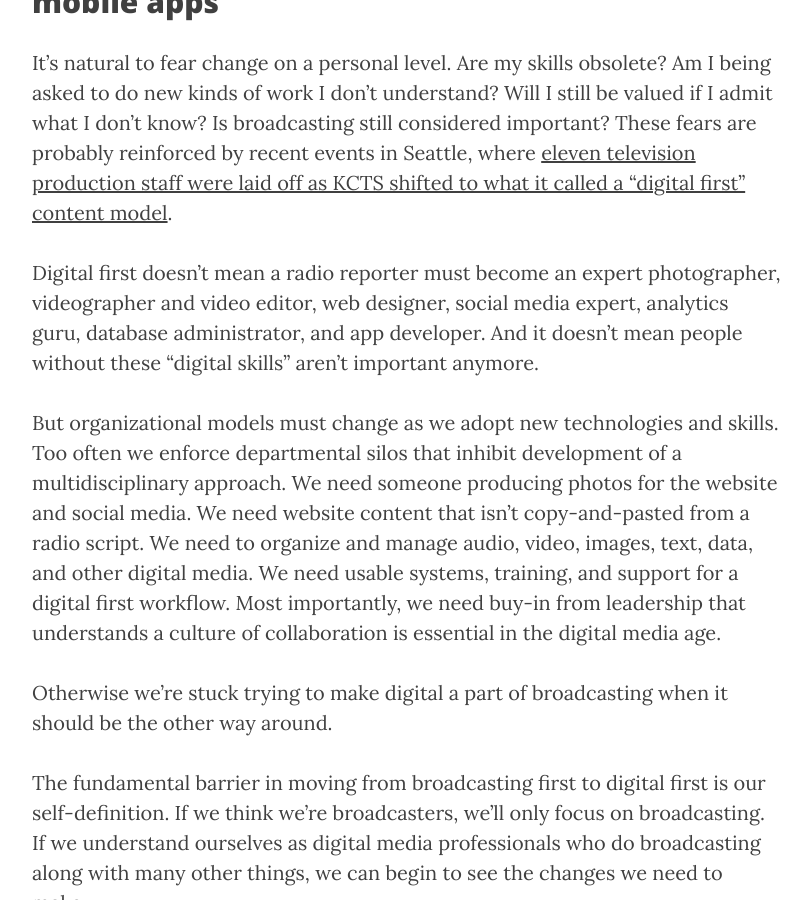
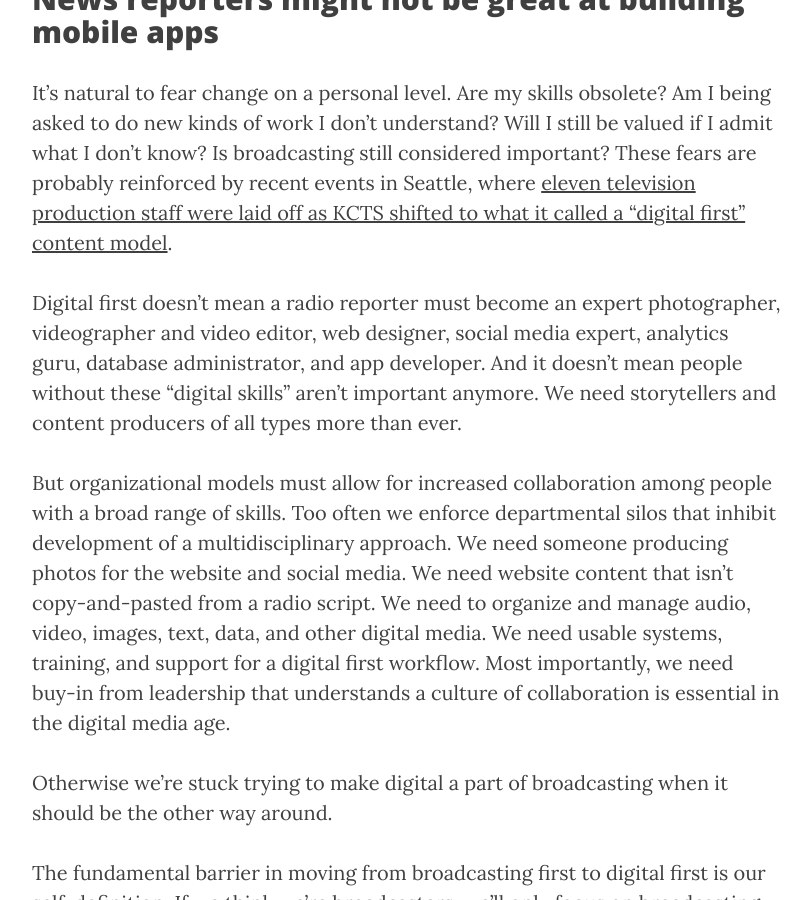
Before and after one commit to jackbrighton/jackbrighton.github.io, a Jekyll site: the page built from _posts/2015-05-25-what-is-digital-first.md, in a window 1280 px wide and 900 px high, scrolled down 2736 px. Shown: the whole window, without its empty margins (233-1044 px from the left). Built offline with Jekyll 4.4.1, drawn with Linux system fonts in a browser that asks for light colours; nearby versions of some CDN libraries; some of the changed text lies outside the part shown.

Commit message:
minor rewrite

```diff
--- a/_posts/2015-05-25-what-is-digital-first.md
+++ b/_posts/2015-05-25-what-is-digital-first.md
@@ -47,9 +47,9 @@ Digital first production requires additional skills. Crafting content for the we
 
 It’s natural to fear change on a personal level. Are my skills obsolete? Am I being asked to do new kinds of work I don’t understand? Will I still be valued if I admit what I don’t know? Is broadcasting still considered important? These fears are probably reinforced by recent events in Seattle, where [eleven television production staff were laid off as KCTS shifted to what it called a “digital first” content model](http://current.org/2015/04/kcts-in-seattle-switches-to-digital-first-content-approach-cuts-11-employees/).
 
-Digital first doesn’t mean a radio reporter must become an expert photographer, videographer and video editor, web designer, social media expert, analytics guru, database administrator, and app developer. And it doesn't mean people without these "digital skills" aren't important anymore.
+Digital first doesn’t mean a radio reporter must become an expert photographer, videographer and video editor, web designer, social media expert, analytics guru, database administrator, and app developer. And it doesn't mean people without these "digital skills" aren't important anymore. We need storytellers and content producers of all types more than ever.
 
-But organizational models must change as we adopt new technologies and skills. Too often we enforce departmental silos that inhibit development of a multidisciplinary approach. We need someone producing photos for the website and social media. We need website content that isn’t copy-and-pasted from a radio script. We need to organize and manage audio, video, images, text, data, and other digital media. We need usable systems, training, and support for a digital first workflow. Most importantly, we need buy-in from leadership that understands a culture of collaboration is essential in the digital media age.
+But organizational models must allow for increased collaboration among people with a broad range of skills. Too often we enforce departmental silos that inhibit development of a multidisciplinary approach. We need someone producing photos for the website and social media. We need website content that isn’t copy-and-pasted from a radio script. We need to organize and manage audio, video, images, text, data, and other digital media. We need usable systems, training, and support for a digital first workflow. Most importantly, we need buy-in from leadership that understands a culture of collaboration is essential in the digital media age.
 
 Otherwise we’re stuck trying to make digital a part of broadcasting when it should be the other way around.
 
```
Also changed, not shown: other parts of _posts/2015-05-25-what-is-digital-first.md (+1 -1 lines).
